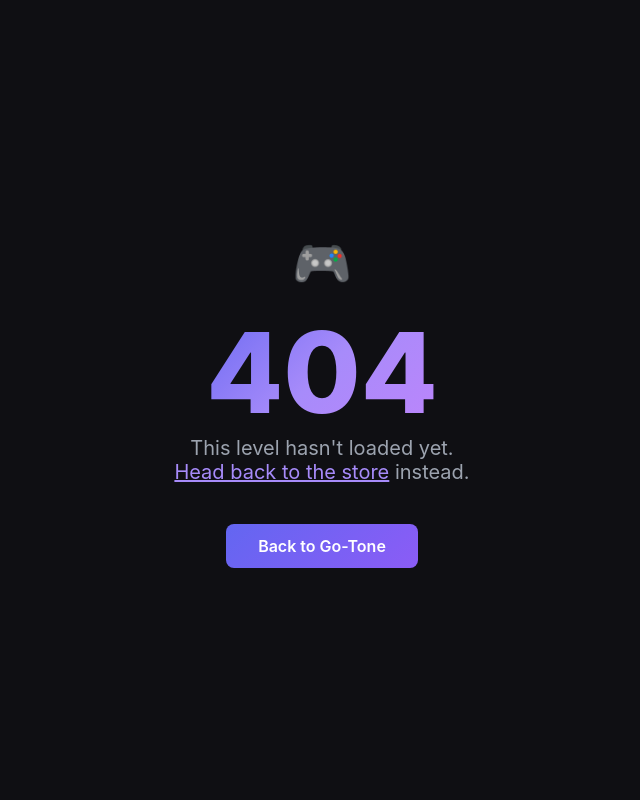
After one commit to Apollo5VR/go-tone-marketplace, a FastAPI app: template app/templates/404.html in a window 1280 px wide. The commit adds this page. Shown: the whole page, without its empty margins (318-958 px from the left). Run offline with FastAPI, Linux system fonts and the light colour scheme; the template is opened without the code that fills it, so the values that code supplies are empty; parts of the project's set-up code (start-up, migrations or seed data) failed here and were passed over.

Commit message:
Add styled 404 page for removed routes (leaderboard)

```diff
--- a/app/app.py
+++ b/app/app.py
@@ -94,11 +94,6 @@ async def library(request: Request):
     return templates.TemplateResponse(request, "library.html", context={"title": "My Library"})
 
 
-@pages.get("/leaderboard/{slug}", response_class=HTMLResponse)
-async def leaderboard(request: Request, slug: str):
-    return templates.TemplateResponse(request, "leaderboard.html", context={"title": f"Leaderboard — {slug}", "slug": slug})
-
-
 @pages.get("/subscribe", response_class=HTMLResponse)
 async def subscribe(request: Request):
     return templates.TemplateResponse(request, "subscribe.html", context={"title": "Get Go-Tone — $9.99/mo"})
@@ -118,6 +113,17 @@ app.include_router(pages)
 app.include_router(api_router)
 
 
+# ── 404 Handler ──
+
+@app.exception_handler(404)
+async def not_found_handler(request: Request, exc: HTTPException):
+    """Serve a styled 404 page for all missing routes."""
+    return HTMLResponse(
+        status_code=404,
+        content=Path(__file__).parent.joinpath("templates", "404.html").read_text(),
+    )
+
+
 # ── CLI launch ──────────────────────────────────────────────────────────────
 
 if __name__ == "__main__":
--- /dev/null
+++ b/app/templates/404.html
@@ -0,0 +1,63 @@
+<!DOCTYPE html>
+<html lang="en">
+<head>
+    <meta charset="UTF-8">
+    <meta name="viewport" content="width=device-width, initial-scale=1.0">
+    <title>Page Not Found — Go-Tone</title>
+    <style>
+        * { margin: 0; padding: 0; box-sizing: border-box; }
+        body {
+            font-family: -apple-system, BlinkMacSystemFont, 'Segoe UI', Roboto, sans-serif;
+            background: #0f0f13;
+            color: #e0e0e6;
+            min-height: 100vh;
+            display: flex;
+            align-items: center;
+            justify-content: center;
+        }
+        .container {
+            text-align: center;
+            padding: 2rem;
+            max-width: 480px;
+        }
+        .error-code {
+            font-size: 7rem;
+            font-weight: 800;
+            line-height: 1;
+            background: linear-gradient(135deg, #6366f1, #a78bfa, #c084fc);
+            -webkit-background-clip: text;
+            -webkit-text-fill-color: transparent;
+            margin-bottom: 0.5rem;
+        }
+        .error-sub {
+            font-size: 1.25rem;
+            color: #9ca3af;
+            margin-bottom: 2.5rem;
+        }
+        .btn-home {
+            display: inline-block;
+            padding: 12px 32px;
+            border-radius: 8px;
+            background: linear-gradient(135deg, #6366f1, #8b5cf6);
+            color: #fff;
+            text-decoration: none;
+            font-weight: 600;
+            font-size: 1rem;
+            transition: opacity 0.2s;
+        }
+        .btn-home:hover { opacity: 0.85; }
+        .error-icon {
+            font-size: 3rem;
+            margin-bottom: 1.5rem;
+        }
+    </style>
+</head>
+<body>
+    <div class="container">
+        <div class="error-icon">🎮</div>
+        <div class="error-code">404</div>
+        <p class="error-sub">This level hasn't loaded yet.<br><a href="/" style="color:#a78bfa;text-decoration:underline;">Head back to the store</a> instead.</p>
+        <a href="/" class="btn-home">Back to Go-Tone</a>
+    </div>
+</body>
+</html>
--- a/app/templates/base.html
+++ b/app/templates/base.html
@@ -292,8 +292,7 @@
       <div class="nav">
         <a href="/">Play</a>
         <a href="/library">Library</a>
-        <a href="/leaderboard/all">Leaderboard</a>
-        <a href="/login" id="nav-login">Sign In</a>
+         <a href="/login" id="nav-login">Sign In</a>
         <a href="#" id="nav-logout" style="display:none">Logout</a>
         <span id="nav-user" class="badge" style="display:none">
           <span class="dot"></span>
```
Also changed, not shown: app/api_routes.py (+0 -20 lines), app/templates/leaderboard.html (deleted, +0 -48 lines).
